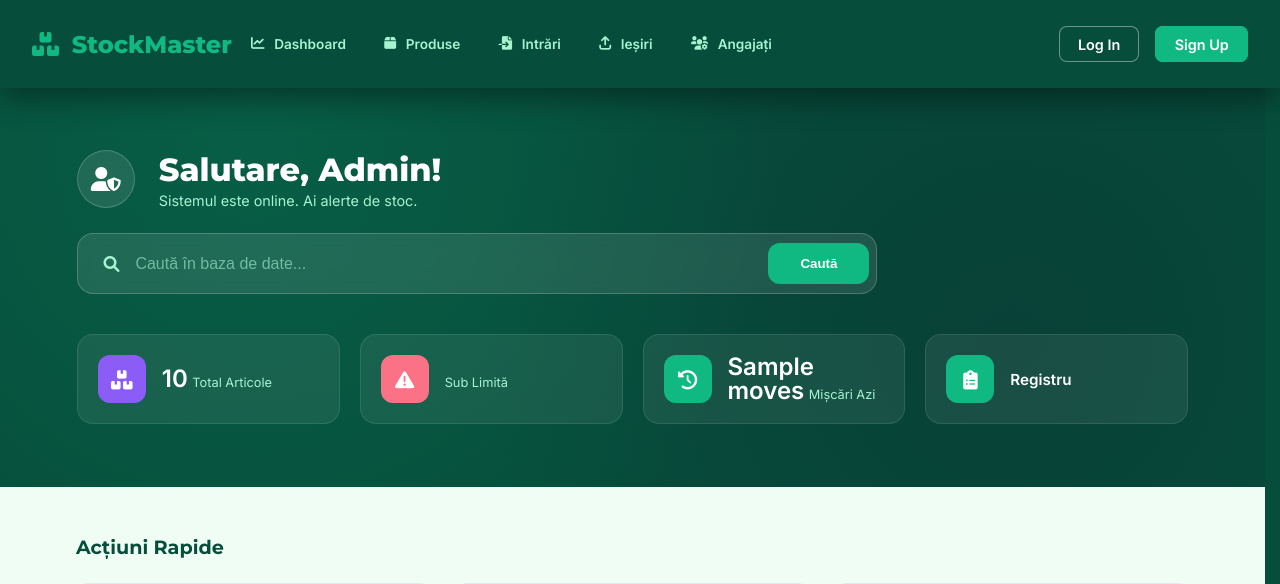
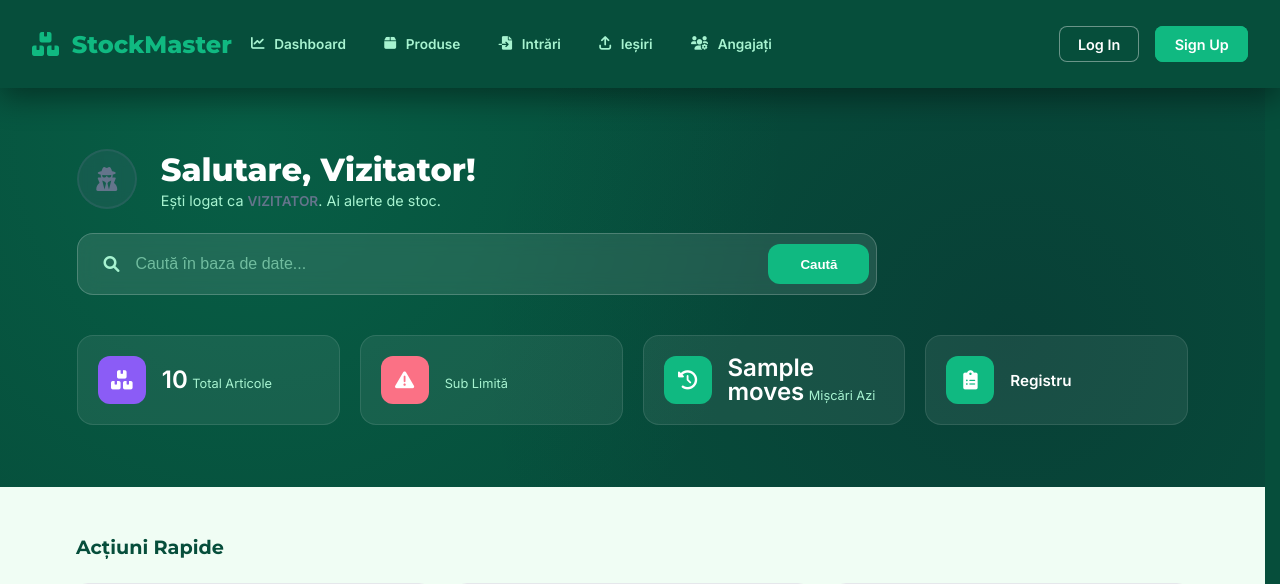
Before and after one commit to Stefann94/Gestiune, a Flask app: template templates/index.html in a window 1280 px wide. Shown: the top 584 px of the page. Run offline with Flask 3, Linux system fonts and the light colour scheme; the template is opened without the code that fills it: most values are stand-ins (such as "Sample title", 1, 10 or a date in 2020); a database or web service that is not in the repository returns one stand-in record (values such as "Sample title"); some libraries are stand-ins or nearby versions.

Commit message:
salut nume hero

```diff
--- a/static/hero.js
+++ b/static/hero.js
@@ -1,13 +1,53 @@
-window.initHero = function (total, alerts, moves) {
+window.initHero = function (total, alerts, moves, user) {
+    // 0. Configurație pentru Roluri (Culori și Iconițe)
+    const roleConfig = {
+        'owner': {
+            icon: 'fa-crown',
+            label: 'Owner',
+            color: '#f59e0b', // Chihlimbar/Aur
+            bg: 'rgba(245, 158, 11, 0.15)'
+        },
+        'admin': {
+            icon: 'fa-user-shield',
+            label: 'Administrator',
+            color: '#8b5cf6', // Mov
+            bg: 'rgba(139, 92, 246, 0.15)'
+        },
+        'operator': {
+            icon: 'fa-user-gear',
+            label: 'Operator',
+            color: '#10b981', // Verde
+            bg: 'rgba(16, 185, 129, 0.15)'
+        },
+        'guest': {
+            icon: 'fa-user-secret',
+            label: 'Vizitator',
+            color: '#64748b',
+            bg: 'rgba(100, 116, 139, 0.15)'
+        }
+    };
+
+    const isGuest = !user ||
+        user.role === null || user.role === 'null' ||
+        user.username === null || user.username === 'null' ||
+        user.role === 'operator' && user.username === 'Utilizator'; // Fallback-ul din index.html
+
+    let role = isGuest ? 'guest' : user.role.toLowerCase();
+    let name = isGuest ? 'Vizitator' : user.username;
+
+    const config = roleConfig[role] || roleConfig['guest'];
+
     const heroHTML = `
     <section class="hero-advanced">
         <div class="hero-wrapper">
             <div class="hero-header">
                 <div class="user-info">
-                    <div class="user-avatar"><i class="fas fa-user-shield"></i></div>
+                    <div class="user-avatar" style="background: ${config.bg}; color: ${config.color}; border: 2px solid ${config.color}33;">
+                        <i class="fas ${config.icon}"></i>
+                    </div>
                     <div class="user-text">
-                        <h1>Salutare, Admin!</h1>
-                        <p>Sistemul este online. Ai <span class="highlight">${alerts} alerte</span> de stoc.</p>
+                        <h1>Salutare, ${name}!</h1>
+                        <p>Ești logat ca <span style="color: ${config.color}; font-weight: 800; text-transform: uppercase; font-size: 0.85rem;">${config.label}</span>. Ai <span class="highlight">${alerts} alerte</span> de stoc.</p>
                     </div>
                 </div>
             </div>
@@ -134,7 +174,7 @@ window.initHero = function (total, alerts, moves) {
     });
 };
 
-window.jumpToAuditProduct = function(productId) {
+window.jumpToAuditProduct = function (productId) {
     // 1. Închidem sugestiile de search (dacă sunt deschise)
     const suggestionsBox = document.getElementById('search-suggestions');
     if (suggestionsBox) suggestionsBox.style.display = 'none';
@@ -177,10 +217,10 @@ window.jumpToAuditProduct = function(productId) {
  */
 
 // Funcție pentru deschiderea modalului de istoric
-window.openLedgerModal = async function() {
+window.openLedgerModal = async function () {
     const modal = document.getElementById('ledgerModal');
     const container = document.getElementById('ledger-container');
-    if(!modal || !container) return;
+    if (!modal || !container) return;
 
     // Afișăm modalul și un loader până vin datele
     modal.style.display = 'flex';
@@ -281,7 +321,7 @@ window.openLedgerModal = async function() {
 /**
  * Deschide/Închide secțiunea de detalii a unei operațiuni
  */
-window.toggleLedgerDetail = function(summaryElement) {
+window.toggleLedgerDetail = function (summaryElement) {
     const details = summaryElement.nextElementSibling;
     if (!details) return;
 
@@ -299,7 +339,7 @@ window.toggleLedgerDetail = function(summaryElement) {
 /**
  * Închide modalul Ledger
  */
-window.closeLedgerModal = function() {
+window.closeLedgerModal = function () {
     const modal = document.getElementById('ledgerModal');
-    if(modal) modal.style.display = 'none';
+    if (modal) modal.style.display = 'none';
 }
--- a/templates/index.html
+++ b/templates/index.html
@@ -191,15 +191,20 @@
 
             <div class="inventory-filters-nav">
 
-<div style="display: flex; gap: 1rem; align-items: center; justify-content: flex-start; width: 100%; flex-wrap: wrap;">
+                <div
+                    style="display: flex; gap: 1rem; align-items: center; justify-content: flex-start; width: 100%; flex-wrap: wrap;">
 
-    <div class="search-container-audit" style="position: relative; flex: 0 1 20rem; min-width: 12rem; max-width: 100%;">
-        <i class="fas fa-search" style="position: absolute; left: 0.75rem; top: 50%; transform: translateY(-50%); pointer-events: none; color: #10b981;"></i>
-        <input type="text" id="inventorySearch" placeholder="Caută după nume sau SKU..." onkeyup="filterInventory()"
+                    <div class="search-container-audit"
+                        style="position: relative; flex: 0 1 20rem; min-width: 12rem; max-width: 100%;">
+                        <i class="fas fa-search"
+                            style="position: absolute; left: 0.75rem; top: 50%; transform: translateY(-50%); pointer-events: none; color: #10b981;"></i>
+                        <input type="text" id="inventorySearch" placeholder="Caută după nume sau SKU..."
+                            onkeyup="filterInventory()"
                             style="width: 100%; padding: 0.5rem 0.5rem 0.5rem 2.25rem; box-sizing: border-box; border: 1px solid rgba(255, 255, 255, 0.2); border-radius: 0.6rem; font-size: 0.9rem; background: rgba(255, 255, 255, 0.1); color: white;">
                     </div>
 
-    <button class="btn-fix-stock" onclick="resetAllUnsavedChanges()" title="Mergi la analiza urgențelor">
+                    <button class="btn-fix-stock" onclick="resetAllUnsavedChanges()"
+                        title="Mergi la analiza urgențelor">
                         <i class="fas fa-arrow-right"></i>
                         <span>Fix Stoc</span>
                     </button>
@@ -380,17 +385,32 @@
     <script src="{{ url_for('static', filename='rapoarte.js') }}"></script>
     <script>
         window.addEventListener('load', () => {
+            // 1. Inițializăm Navbar-ul
             if (typeof initNavbar === "function") initNavbar();
 
-            // Singurul apel initHero necesar
+            // 2. Pregătim datele utilizatorului (Jinja2)
+            // Folosim verificarea directă: dacă nu există în sesiune, trimitem string-ul 'null'
+            const currentUser = {
+                username: "{{ session.get('username') if session.get('username') else 'null' }}",
+                role: "{{ session.get('role') if session.get('role') else 'null' }}"
+            };
+
+            // 3. Singurul apel initHero necesar
             if (typeof initHero === "function") {
+                // Preluăm statisticile (dacă stats există în contextul Python)
+                const totalItems = "{{ stats.total if stats else 0 }}";
+                const alertsCount = "{{ stats.alerts if stats else 0 }}";
+                const movesToday = "{{ stats.moves if stats else 0 }}";
+
                 initHero(
-                    "{{ stats.total }}",   // Din Python: cur.execute("SELECT COUNT(*) FROM products")
-                    "{{ stats.alerts }}",  // Din Python: last_audit_status = 'shortage'
-                    "{{ stats.moves }}"    // Din Python: intrări + ieșiri + updated_at de azi
+                    totalItems,
+                    alertsCount,
+                    movesToday,
+                    currentUser
                 );
             }
 
+            // 4. Inițializăm restul componentelor (Grafice)
             if (typeof initDashboardCharts === "function") {
                 initDashboardCharts();
             }
```
Lines whose indentation alone changed are shown as unchanged.
